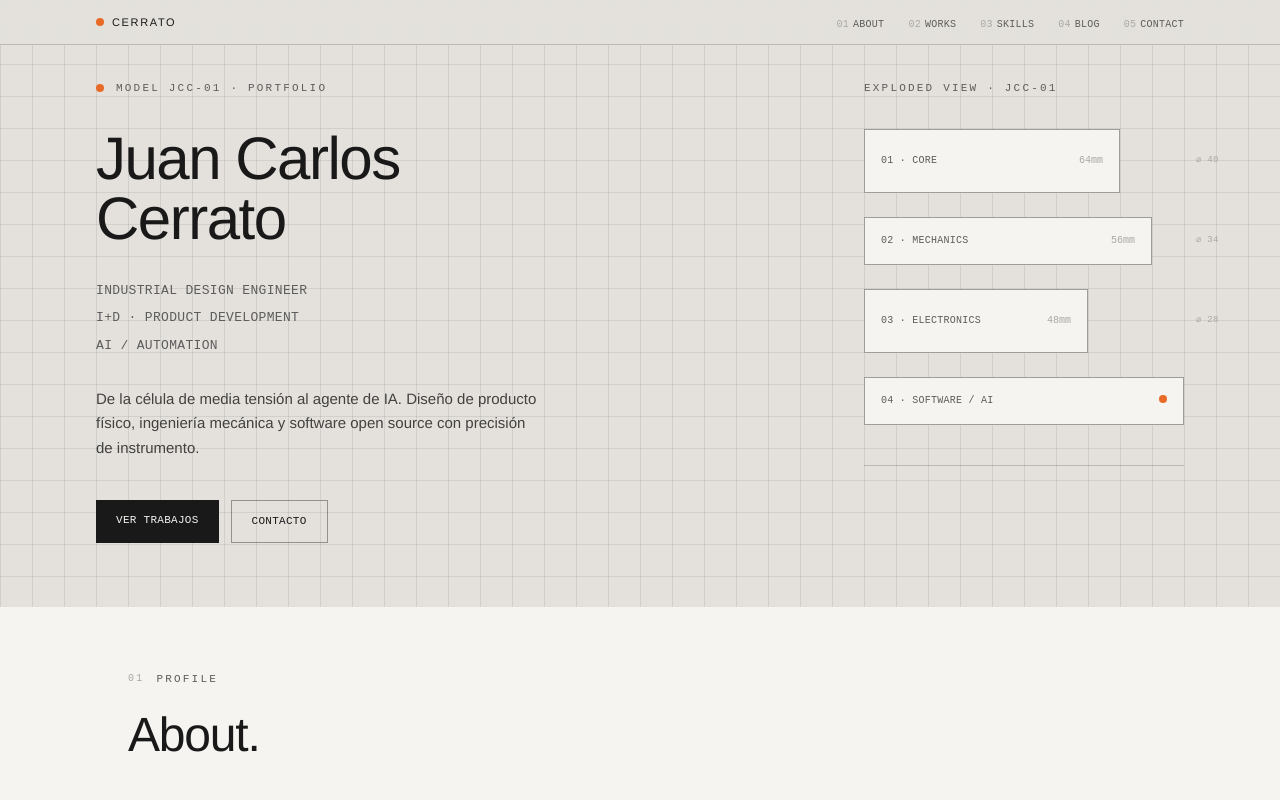
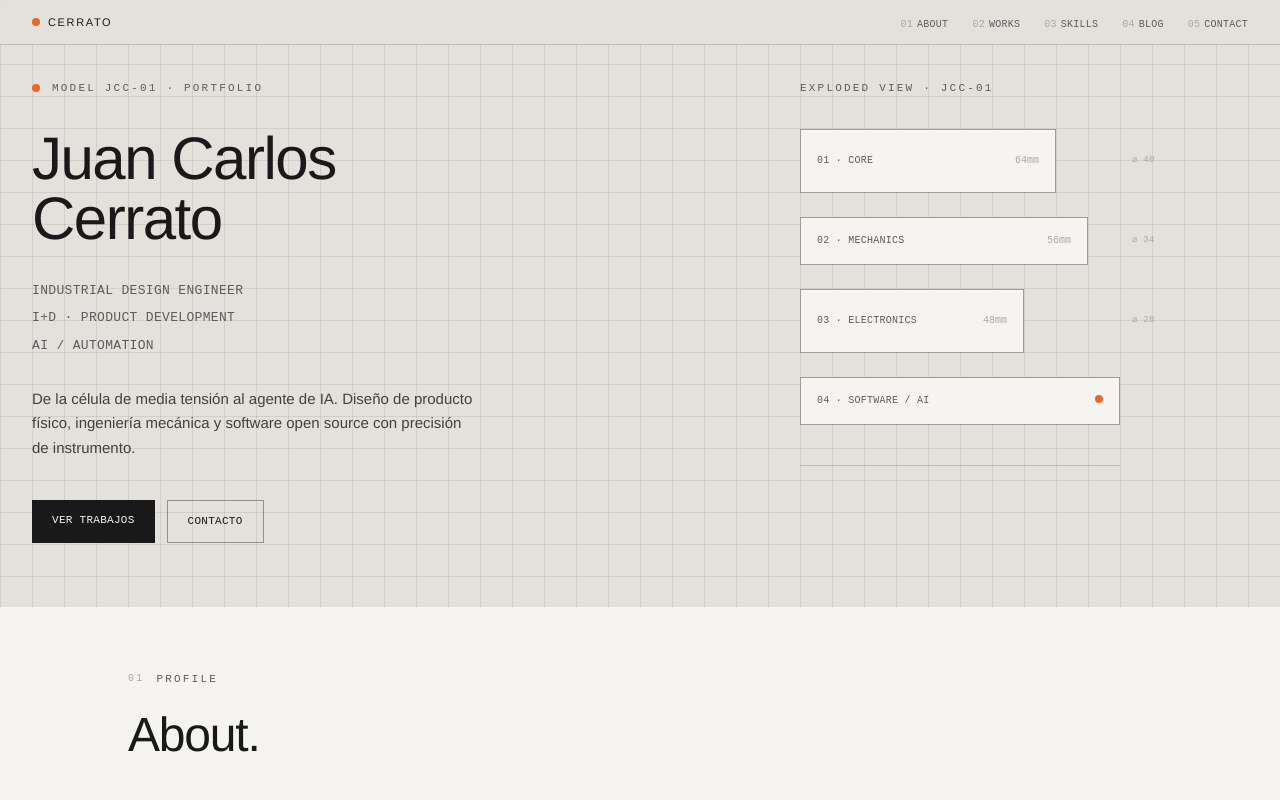
Before and after one commit to juankrider/juankrider.github.io, a Next.js app: page / in a window 1280 px wide. Shown: the top 800 px of the page. Built offline with nearby package versions, Linux system fonts and the light colour scheme.

Commit message:
style: model padding 32px, exploded view a ~1120px, logo alineado

```diff
--- a/src/components/Hero.tsx
+++ b/src/components/Hero.tsx
@@ -7,7 +7,7 @@ export default function Hero() {
     <section className="relative flex min-h-[70vh] items-start overflow-hidden bg-ground">
       {/* Rejilla técnica de fondo */}
       <div className="hero-grid-fine pointer-events-none absolute inset-0" />
-      <div className="relative grid w-full grid-cols-1 items-start gap-12 px-6 pb-16 pt-20 md:px-12 lg:grid-cols-[1fr_auto] lg:px-24">
+      <div className="relative grid w-full grid-cols-1 items-start gap-12 px-8 pb-16 pt-20 md:px-12 lg:max-w-[1120px] lg:grid-cols-[1fr_auto] lg:justify-start lg:px-0 lg:pl-8">
         {/* Copy en ficha técnica */}
         <motion.div
           initial={{ opacity: 0, y: 10 }}
--- a/src/components/Navbar.tsx
+++ b/src/components/Navbar.tsx
@@ -15,7 +15,7 @@ export default function Navbar() {
 
   return (
     <header className="fixed top-0 z-50 w-full border-b border-ink/20 bg-ground/90 backdrop-blur-sm">
-      <nav className="flex h-11 items-center justify-between px-6 md:px-12 lg:px-24">
+      <nav className="flex h-11 items-center justify-between px-6 md:px-12 lg:pl-8 lg:pr-8">
         <a href="#" className="flex items-center gap-2">
           {/* Punto de "power" — funcional, never decorativo */}
           <span className="inline-block h-2 w-2 rounded-full bg-signal" />
```
